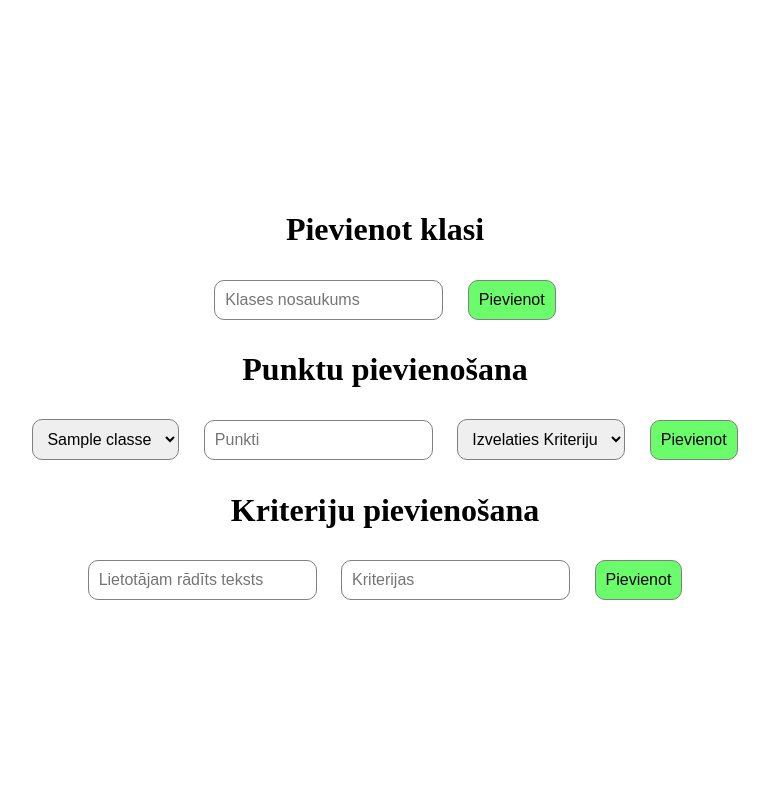
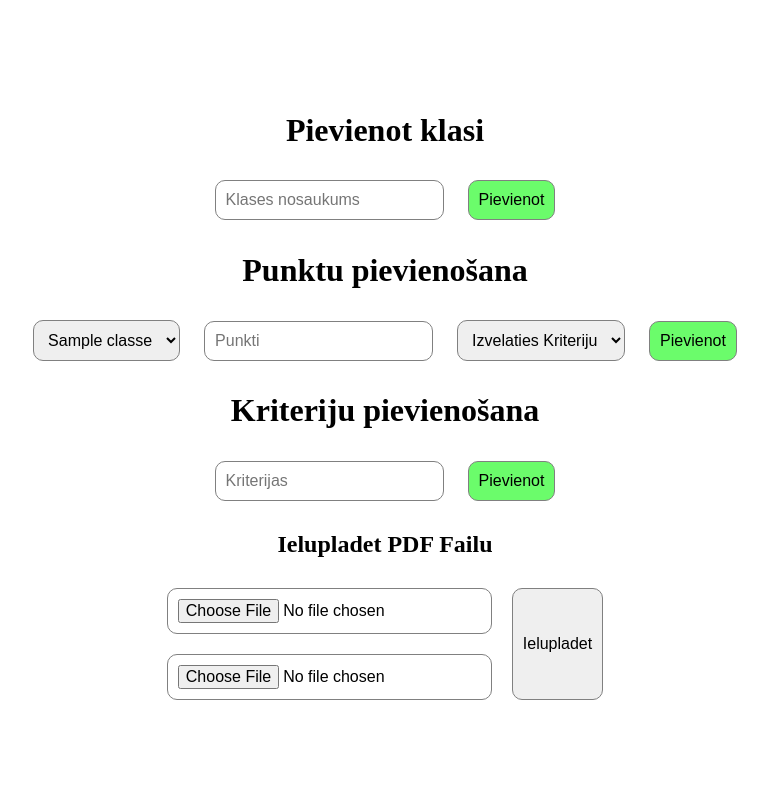
Before and after one commit to Donbosiks/point, a Flask app: page /admin in a window 1280 px wide. Shown: the whole page, without its empty margins (255-1024 px from the left). Run offline with Flask 3, Linux system fonts and the light colour scheme; a user stored in the database is signed in; tables that the repository leaves empty hold one stand-in row (values such as "Sample post").

Commit message:
Added upload function in admin panel

```diff
--- a/backend.py
+++ b/backend.py
@@ -35,6 +35,14 @@
 def login():
     return render_template('login.html')
 
+@app.route('/pdf', methods=['GET', 'POST'])
+def pdf():
+    return render_template('pdf.html')
+
+@app.route('/grafiks', methods=['GET', 'POST'])
+def grafiks():
+    return render_template('grafiks.html')
+
 @app.route('/login_check', methods=['POST'])
 def login_check():
     login_data = request.json
@@ -63,7 +71,7 @@
         conn.execute('''CREATE TABLE IF NOT EXISTS explanations
                         (id INTEGER PRIMARY KEY, item_name TEXT, explanation TEXT, points FLOAT)''')
         conn.execute('''CREATE TABLE IF NOT EXISTS criteria
-                        (id INTEGER PRIMARY KEY, criteria_user TEXT, criteria_admin TEXT)''')
+                        (id INTEGER PRIMARY KEY, criteria_user TEXT)''')
         conn.commit()
 
 @app.route('/getTopClasses', methods=['GET'])
@@ -86,9 +94,9 @@
 def get_criteria():
     with sqlite3.connect('database.db') as conn:
         cur = conn.cursor()
-        cur.execute("SELECT id, criteria_admin FROM criteria")
+        cur.execute("SELECT id, criteria_user FROM criteria")
         data = cur.fetchall()
-    return jsonify([{'id': row[0], 'criteria_admin': row[1]} for row in data])
+    return jsonify([{'id': row[0], 'criteria_user': row[1]} for row in data])
 
 @app.route('/addClass', methods=['POST'])
 @login_required
@@ -146,26 +154,15 @@
 @login_required
 def add_criteria():
     criteriaUser = request.json['criteriaUser']
-    criteriaAdmin = request.json['criteriaAdmin']
 
     with sqlite3.connect('database.db') as conn:
         cur = conn.cursor()
         print(criteriaUser)
 
-        cur.execute("INSERT INTO criteria (criteria_user, criteria_admin) VALUES (?, ?)",
-                    (criteriaUser, criteriaAdmin))
+        cur.execute("INSERT INTO criteria (criteria_user) VALUES (?)",
+                    (criteriaUser))
         conn.commit()
         return jsonify({'message': 'Kriterijas pievinoti veiksmigi'})
-
-# @app.route('/getClassDetails', methods=['POST'])
-# def get_class_details():
-#     class_name = request.json['class']
-#     with sqlite3.connect('database.db') as conn:
-#         cur = conn.cursor()
-#         cur.execute("SELECT points FROM classes WHERE name = ?", (class_name,))
-#         cur.execute("SELECT explanation, points FROM explanations WHERE item_name = ?", (class_name,))
-#         data = cur.fetchone()
-#     return jsonify(count=data[0])
 
 @app.route('/getClassDetails', methods=['POST'])
 def get_class_details():
@@ -188,6 +185,46 @@
 
     return jsonify(data)
 
+@app.route('/upload_criteria', methods=['POST'])
+def upload_criteria():
+    UPLOAD_FOLDER = os.getenv('PDF_FOLDER', 'uploads')  # Указать путь к папке для загрузки
+    os.makedirs(UPLOAD_FOLDER, exist_ok=True)
+
+    files = request.files
+
+    if 'pdf' in files:
+        file1 = files['pdf']
+
+        if file1.filename == '':
+            return jsonify({'error': 'No selected file for the first PDF'}), 400
+
+        if file1 and file1.filename.endswith('.pdf'):
+            filename1 = 'kriterijas.pdf'  # Задать имя для сохраненного первого файла
+            file_path1 = os.path.join(UPLOAD_FOLDER, filename1)
+            file1.save(file_path1)
+            response_message = 'First file successfully uploaded'
+        else:
+            return jsonify(error='Invalid file format for the first PDF, only PDFs are allowed'), 400
+
+    if 'pdf_1' in files:
+        file2 = files['pdf_1']
+
+        if file2.filename == '':
+            return jsonify({'error': 'No selected file for the second PDF'}), 400
+
+        if file2 and file2.filename.endswith('.pdf'):
+            filename2 = 'grafiks.pdf'  # Задать имя для сохраненного второго файла
+            file_path2 = os.path.join(UPLOAD_FOLDER, filename2)
+            file2.save(file_path2)
+            response_message = 'Second file successfully uploaded'
+        else:
+            return jsonify(error='Invalid file format for the second PDF, only PDFs are allowed'), 400
+
+    if 'pdf' not in files and 'pdf_1' not in files:
+        return jsonify({'error': 'No files part'}), 400
+
+    return jsonify(message=response_message), 200
+
 
 if __name__ == '__main__':
     init_db()
--- a/static/admin.js
+++ b/static/admin.js
@@ -12,8 +12,8 @@
     .then(response => response.json())
     .then(classes => { const classSelect = document.getElementById('criteriaSelect');
         classes.forEach(cls => { const newOption = document.createElement('option');
-            newOption.value = cls.criteria_admin;
-            newOption.text = cls.criteria_admin;
+            newOption.value = cls.criteria_user;
+            newOption.text = cls.criteria_user;
             classSelect.insertBefore(newOption,
             classSelect.firstChild);
         });
@@ -48,10 +48,10 @@
 function addPoints() {
     const className = document.getElementById('existingClassSelect').value;
     const classPoints = parseInt(document.getElementById('classPoints').value);
-    const classExplanation = document.getElementById('criteriaSelect').value;
+    let classExplanation = document.getElementById('criteriaSelect').value;
 
     if(document.getElementById('criteriaSelect').value == "cits"){
-        const classExplanation = document.getElementById('classExplanation').value;
+        classExplanation = document.getElementById("classExplanation").value;
     }
 
 
@@ -83,4 +83,43 @@
     });
 }
 
+function uploadPDF() {
+    const formData = new FormData();
+    const pdfFile = document.getElementById('pdfFile').files[0];
+    const pdfFile_1 = document.getElementById('pdfFile_1').files[0];
+
+    // Проверка и добавление первого файла
+    if (pdfFile) {
+        formData.append('pdf', pdfFile);
+    } else {
+        formData.append('pdf', 'none');
+    }
+
+    // Проверка и добавление второго файла
+    if (pdfFile_1) {
+        formData.append('pdf_1', pdfFile_1);
+    } else {
+        formData.append('pdf_1', 'none');
+    }
+
+    fetch('/upload_criteria', {
+        method: 'POST',
+        body: formData
+    })
+    .then(response => response.json())
+    .then(data => {
+        if (data.error) {
+            document.getElementById('response').innerText = `Error: ${data.error}`;
+        } else {
+            document.getElementById('response').innerText = `Success: ${data.message}`;
+        }
+    })
+    .catch(error => {
+        console.error('Error:', error);
+        document.getElementById('response').innerText = 'An error occurred while uploading the file.';
+    });
+}
+
+
+
 fetchClasses();
--- a/static/styles.css
+++ b/static/styles.css
@@ -1,5 +1,4 @@
 body {
-    font-family: Arial, sans-serif;
     margin: 0;
     padding: 0;
     display: flex;
@@ -12,6 +11,8 @@
     background-image: url("wallpaper.png");
     background-repeat: no-repeat;
     background-size: cover;
+    display: flex;
+    flex-direction: column;
 }
 
 .container {
@@ -124,6 +125,21 @@
     font-size: 2vh;
 }
 
+footer {
+    position: absolute;
+    display: flex;
+    justify-content: center;
+    width: 80%;
+    bottom: 2%;
+}
+
+    footer a {
+        margin-left: 1%;
+        margin-right: 1%;
+        color: black;
+        text-decoration: none;
+    }
+
 @media (max-width: 800px) {
     .main_body {
         background-size: auto 100%;
--- a/templates/admin.html
+++ b/templates/admin.html
@@ -26,9 +26,17 @@
             <input class="submit" type="submit" onclick="addPoints()" value="Pievienot"></input>
 
         <h1>Kriteriju pievienošana</h1>
-            <input type="text" id="criteriaUser" placeholder="Lietotājam rādīts teksts">
-            <input type="text" id="criteriaAdmin" placeholder="Kriterijas">
+            <input type="text" id="criteriaUser" placeholder="Kriterijas">
             <input class="submit" type="submit" onclick="addCriteria()" value="Pievienot"></input>
+
+            <h2>Ielupladet PDF Failu</h2>
+                <form id="uploadForm" enctype="multipart/form-data" style="display: flex; justify-content: center;">
+                    <div style="display: flex; flex-direction: column;">
+                        <input type="file" id="pdfFile" name="pdf" accept="application/pdf" required>
+                        <input type="file" id="pdfFile_1" name="pdf" accept="application/pdf" required>
+                    </div>
+                    <button type="button" onclick="uploadPDF()">Ielupladet</button>
+                </form>
 
 
     </div>
--- /dev/null
+++ b/templates/grafiks.html
@@ -0,0 +1,6 @@
+<object
+	    data="/static/pdf/grafiks.pdf"
+	    type="application/pdf"
+	    width="100%"
+	    height="100%"
+>
--- a/templates/index.html
+++ b/templates/index.html
@@ -26,8 +26,12 @@
 
         <h1 class="main_h1">Top 3 klase</h1>
         <div id="topClasses"></div>
-
     </div>
+    <footer>
+        <a href="/pdf">Vērtēšanas kritēriji</a>
+        <a href="/grafiks">Dežures grafiks</a>
+        <a href="#">Atgrieziniska saite</a>
+    </footer>
     <script src="/static/script.js"></script>
 </body>
 </html>
--- /dev/null
+++ b/templates/pdf.html
@@ -0,0 +1,6 @@
+<object
+	    data="/static/pdf/kriterijas.pdf"
+	    type="application/pdf"
+	    width="100%"
+	    height="100%"
+>
```
Also changed, not shown: static/script.js (+0 -25 lines), 3 other files.
